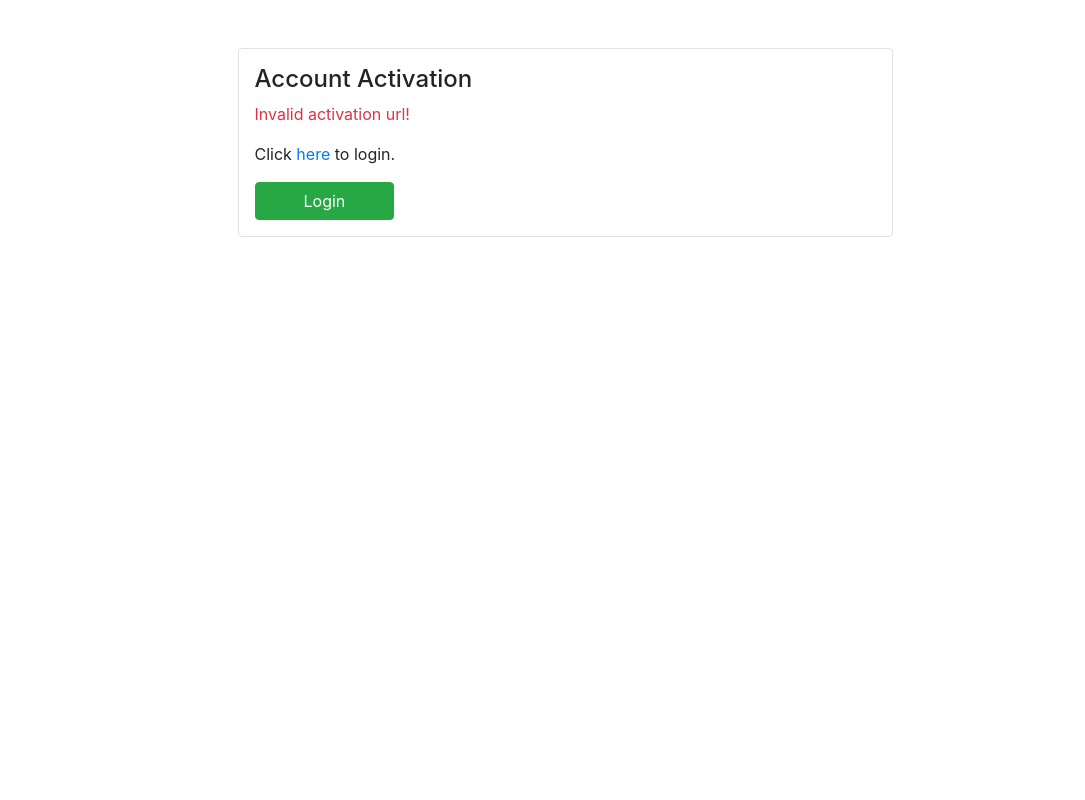
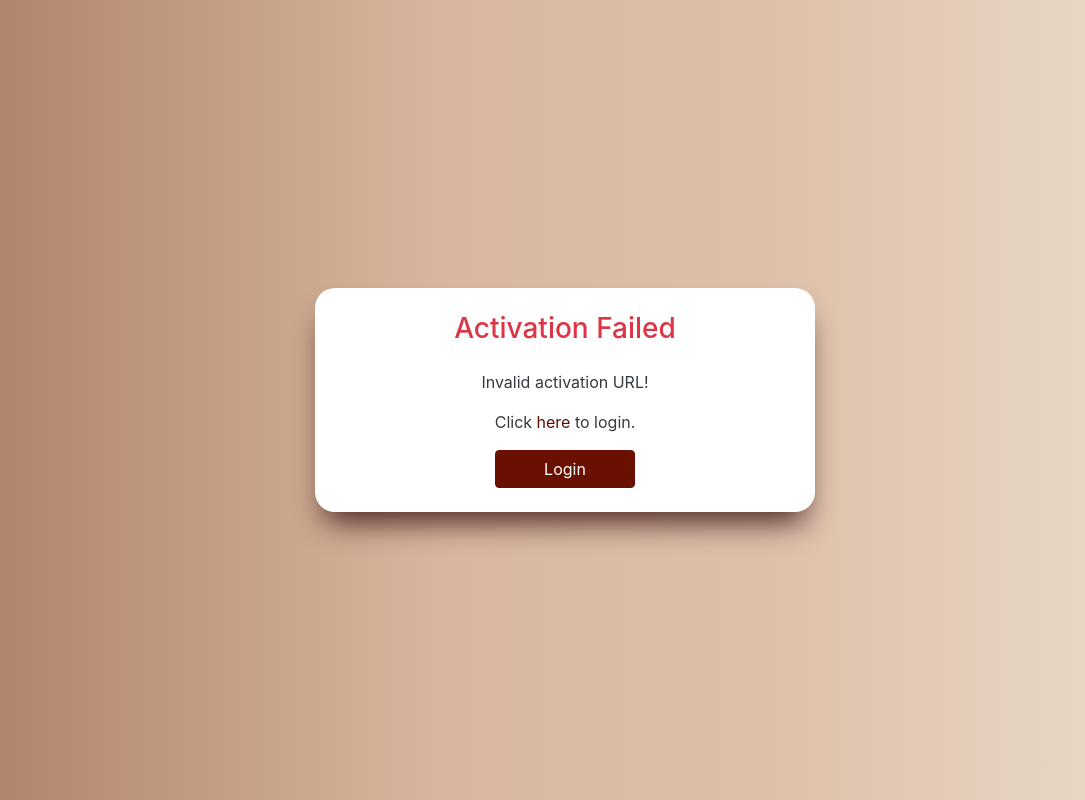
Before and after one commit to TrinhNghi/Final-Software-Engineering, a PHP site: page /activate.php in a window 1280 px wide. Shown: the whole page, without its empty margins (75-1160 px from the left). Run offline with PHP 8.4, Linux system fonts and the light colour scheme; some libraries are stand-ins or nearby versions.

Commit message:
Update css

```diff
--- a/activate.php
+++ b/activate.php
@@ -1,4 +1,3 @@
-
 <?php
 require_once('db.php');
 
@@ -27,43 +26,74 @@ if (isset($_GET['email']) && isset($_GET['token'])) {
         }
     }
 } else {
-    $error = 'Invalid activation url!';
+    $error = 'Invalid activation URL!';
     error_log("activate.php: Missing email or token in URL");
 }
 ?>
 <!DOCTYPE html>
 <html lang="en">
 <head>
-    <title>Kích hoạt tài khoản</title>
-    <meta charset="utf-8" />
-    <meta name="viewport" content="width=device-width, initial-scale=1" />
-    <link rel="stylesheet" href="https://maxcdn.bootstrapcdn.com/bootstrap/4.5.2/css/bootstrap.min.css" />
-    <link rel="stylesheet" href="https://use.fontawesome.com/releases/v5.3.1/css/all.css" integrity="sha384-mzrmE5qonljUremFsqc01SB46JvROS7bZs3IO2EmfFsd15uHvIt+Y8vEf7N7fWAU" crossorigin="anonymous" />
-    <script src="https://ajax.googleapis.com/ajax/libs/jquery/3.5.1/jquery.min.js"></script>
-    <script src="https://cdnjs.cloudflare.com/ajax/libs/popper.js/1.16.0/umd/popper.min.js"></script>
-    <script src="https://maxcdn.bootstrapcdn.com/bootstrap/4.5.2/js/bootstrap.min.js"></script>
+    <meta charset="utf-8">
+    <meta name="viewport" content="width=device-width, initial-scale=1, shrink-to-fit=no">
+    <title>Account Activation</title>
+    <link rel="stylesheet" href="https://stackpath.bootstrapcdn.com/bootstrap/4.5.0/css/bootstrap.min.css">
+    <link rel="stylesheet" href="https://maxcdn.bootstrapcdn.com/font-awesome/4.7.0/css/font-awesome.min.css">
+    <script src="https://code.jquery.com/jquery-3.5.1.min.js"></script>
+    <script src="https://cdn.jsdelivr.net/npm/popper.js@1.16.0/dist/umd/popper.min.js"></script>
+    <script src="https://stackpath.bootstrapcdn.com/bootstrap/4.5.0/js/bootstrap.min.js"></script>
+    <style>
+        .gradient-bg {
+            background: #A87E62;
+            background: linear-gradient(90deg, rgba(168, 126, 98, 1) 0%, rgba(217, 183, 158, 1) 41%, rgba(221, 191, 168, 1) 65%, rgba(235, 223, 204, 1) 100%);
+            width: 100%;
+            height: 100vh;
+        }
+
+        .activation-box {
+            background-color: white;
+            backdrop-filter: blur(10px);
+            border-radius: 20px;
+            width: 100%;
+            max-width: 500px;
+            box-shadow: rgb(77, 38, 38) 0px 20px 30px -10px;
+            padding: 30px 20px;
+        }
+
+        .btn-success {
+            background-color: #6a1000;
+            border-color: #6a1000;
+            color: white;
+        }
+
+        .btn-success:hover {
+            background-color: #5a0e00;
+            border-color: #5a0e00;
+        }
+
+        .text-primary {
+            color: #5a0e00 !important;
+        }
+    </style>
 </head>
 <body>
-<?php if (!empty($error)) { ?>
-    <div class="row">
-        <div class="col-md-6 mt-5 mx-auto p-3 border rounded">
-            <h4>Account Activation</h4>
-            <p class="text-danger"><?php echo htmlspecialchars($error); ?></p>
-            <p>Click <a href="login.php">here</a> to login.</p>
-            <a class="btn btn-success px-5" href="login.php">Login</a>
-        </div>
-    </div>
-<?php } else { ?>
-    <div class="container">
-        <div class="row">
-            <div class="col-md-6 mt-5 mx-auto p-3 border rounded">
-                <h4>Account Activation</h4>
-                <p class="text-success">Congratulations! <?php echo htmlspecialchars($message); ?></p>
-                <p>Click <a href="login.php">here</a> to login and manage your account information.</p>
+<div class="container-fluid vh-100 d-flex justify-content-center align-items-center gradient-bg">
+    <div class="activation-box p-4">
+        <?php if (!empty($error)) { ?>
+            <h3 class="text-center text-danger mb-4">Activation Failed</h3>
+            <p class="text-dark text-center"><?= htmlspecialchars($error); ?></p>
+            <p class="text-dark text-center">Click <a href="login.php" class="text-primary">here</a> to login.</p>
+            <div class="text-center">
                 <a class="btn btn-success px-5" href="login.php">Login</a>
             </div>
-        </div>
+        <?php } else { ?>
+            <h3 class="text-center text-success mb-4">Activation Successful</h3>
+            <p class="text-dark text-center">Congratulations! <?= htmlspecialchars($message); ?></p>
+            <p class="text-dark text-center">Click <a href="login.php" class="text-primary">here</a> to login and manage your account information.</p>
+            <div class="text-center">
+                <a class="btn btn-success px-5" href="login.php">Login</a>
+            </div>
+        <?php } ?>
     </div>
-<?php } ?>
+</div>
 </body>
 </html>
```
Also changed, not shown: index.php (+14 -14 lines), reset_password.php (+58 -17 lines), images/image1.png (added), images/image2.png (added), images/image3.png (added), images/image4.png (added), images/image5.png (added), images/image6.png (added), images/image7.png (added), images/image8.png, 1 other file.
